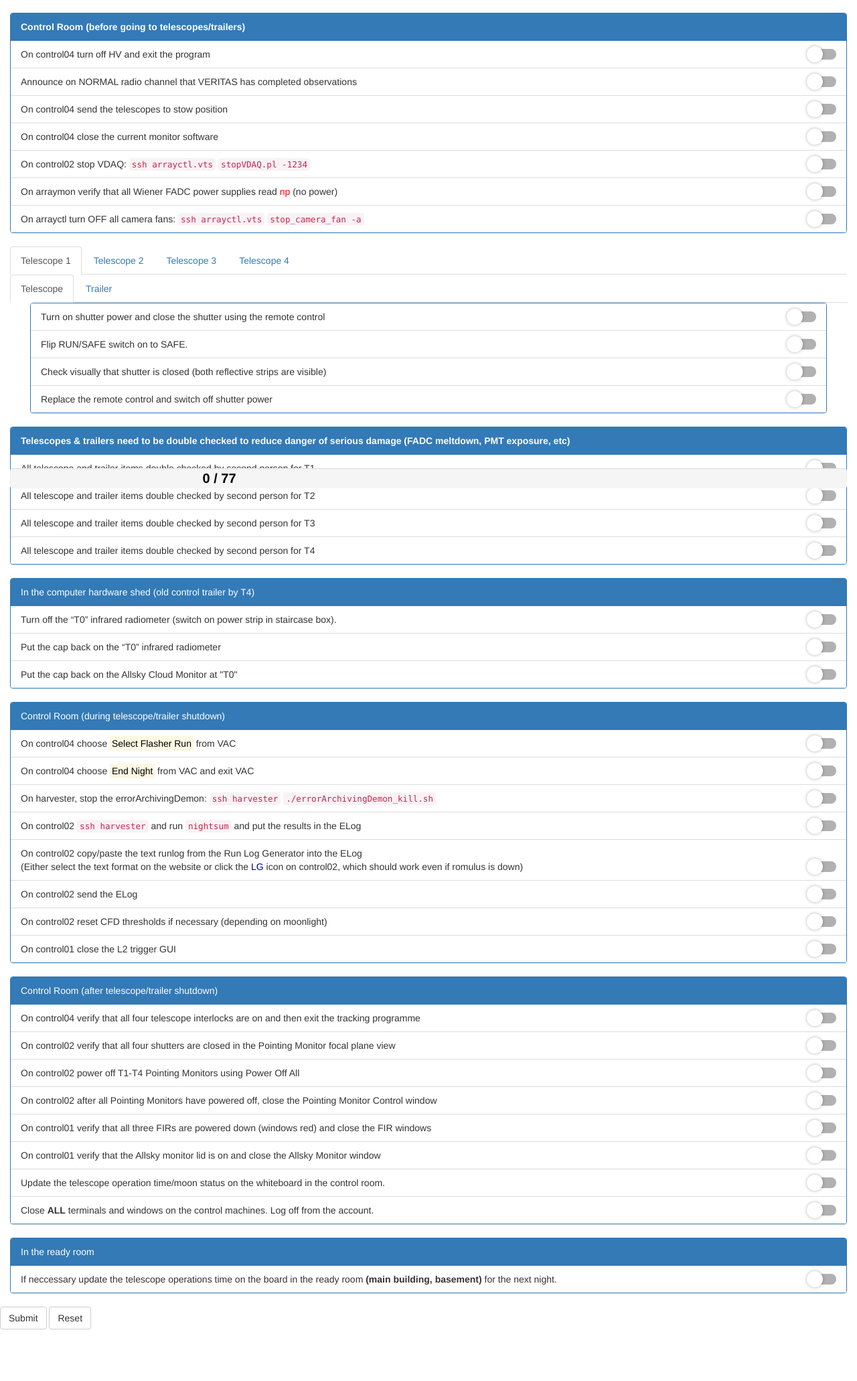
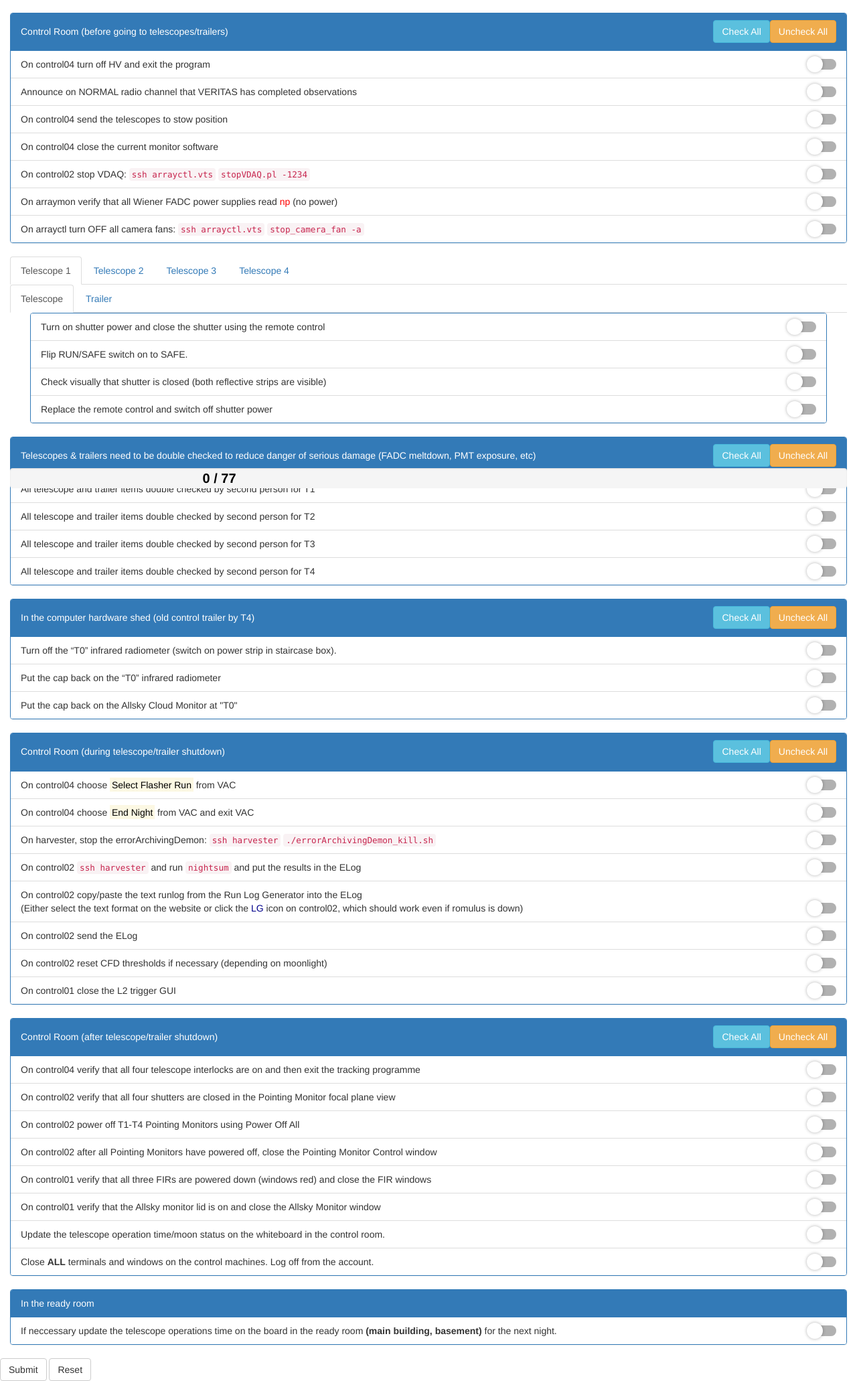
Before and after one commit to KarlenS/checklists, a Flask app: page /endnightform in a window 1280 px wide. Shown: the part 51-2113 px from the top of the page at 67% size. Before the commit the page ends 2036 px from the top, so only its background shows below. Run offline with Flask 2, Linux system fonts and the light colour scheme; the visitor is signed in with stand-in values (Sample User, id 1); some libraries are stand-ins or nearby versions.

```diff
--- a/app/templates/endnightform_new.html
+++ b/app/templates/endnightform_new.html
@@ -52,9 +52,12 @@
 <div class="row">
     <div class="col-xs-12">
         <div class="panel panel-primary">
-            <div class="panel-heading"><strong>Control Room (before going to telescopes/trailers)</strong></div>
+            <div class="panel-heading clearfix"><h5 class="pull-left">Control Room (before going to telescopes/trailers)</h5>
+                <button type="button" data-target="#endcontrolbefore" class="btn btn-warning pull-right">Uncheck All</button>
+                <button type="button" data-target="#endcontrolbefore" class="btn btn-info pull-right">Check All</button>
+            </div>
 
-            <ul class="list-group">
+            <ul class="list-group" id="endcontrolbefore">
 
             <li class="list-group-item">
 			    On control04 turn off HV and exit the program
@@ -571,9 +574,13 @@
 
     <div class="col-xs-12">
         <div class="panel panel-primary">
-            <div class="panel-heading"><strong>Telescopes & trailers need to be double checked to reduce danger of serious damage (FADC meltdown, PMT exposure, etc)</strong></div>
+            <div class="panel-heading clearfix"><h5 class="pull-left">Telescopes & trailers need to be double checked to reduce danger of serious damage (FADC meltdown, PMT exposure, etc)</h5>
+                 <button type="button" data-target="#endoutside" class="btn btn-warning pull-right">Uncheck All</button>
+                 <button type="button" data-target="#endoutside" class="btn btn-info pull-right">Check All</button>
 
-            <ul class="list-group">
+            </div>
+
+            <ul class="list-group" id="endoutside">
 
             <li class="list-group-item">
 		        All telescope and trailer items double checked by second person for T1
@@ -632,9 +639,12 @@
 		<br>
     <div class="col-xs-12">
         <div class="panel panel-primary">
-            <div class="panel-heading">In the computer hardware shed (old control trailer by T4)</div>
+            <div class="panel-heading clearfix"><h5 class="pull-left">In the computer hardware shed (old control trailer by T4)</h5>
+                  <button type="button" data-target="#endhardwareshed" class="btn btn-warning pull-right">Uncheck All</button>
+                  <button type="button" data-target="#endhardwareshed" class="btn btn-info pull-right">Check All</button>
+            </div>
 
-            <ul class="list-group">
+            <ul class="list-group" id="endhardwareshed">
 
             <li class="list-group-item">
 			    Turn off the “T0” infrared radiometer (switch on power strip in staircase box).
@@ -663,9 +673,12 @@
 
     <div class="col-xs-12">
         <div class="panel panel-primary">
-            <div class="panel-heading">Control Room (during telescope/trailer shutdown)</div>
+            <div class="panel-heading clearfix"><h5 class="pull-left">Control Room (during telescope/trailer shutdown)</h5>
+                <button type="button" data-target="#endcontrolduring" class="btn btn-warning pull-right">Uncheck All</button>
+                <button type="button" data-target="#endcontrolduring" class="btn btn-info pull-right">Check All</button>
+            </div>
 
-            <ul class="list-group">
+            <ul class="list-group" id="endcontrolduring">
 
             <li class="list-group-item">
 			    On control04 choose <mark>Select Flasher Run</mark> from VAC
@@ -737,9 +750,12 @@
 
     <div class="col-xs-12">
         <div class="panel panel-primary">
-            <div class="panel-heading">Control Room (after telescope/trailer shutdown)</div>
+            <div class="panel-heading clearfix"><h5 class="pull-left">Control Room (after telescope/trailer shutdown)</h5>
+                <button type="button" data-target="#endcontrolafter" class="btn btn-warning pull-right">Uncheck All</button>
+                <button type="button" data-target="#endcontrolafter" class="btn btn-info pull-right">Check All</button>
+            </div>
 
-            <ul class="list-group">
+            <ul class="list-group" id="endcontrolafter">
 
             <li class="list-group-item">
 			    On control04 verify that all four telescope interlocks are on and then exit the tracking programme
@@ -866,14 +882,15 @@
 
         $(':checkbox').change(function(data) {
             text =  $(this).attr('id');
-            width = parseFloat($("#progress-bar-end").attr("aria-valuenow"));
+            //width = parseFloat($("#progress-bar-end").attr("aria-valuenow"));
+            width = document.querySelectorAll('input[type="checkbox"]:checked').length * 100./126.;
             if(this.checked){
                 socket.emit('check',{msg: text});
-                width += 100./77.;
+                //width += 100./77.;
             }
             else{
                 socket.emit('uncheck',{msg: text});
-                width -= 100./77.;
+                //width -= 100./77.;
             }
 
             socket.emit('updatebare',{bar: width});
@@ -897,19 +914,39 @@
                 .attr("aria-valuenow", data.bar)
                 .text(value + "/77");
 
+                if (value >= 100) {
+                    toastr.success('Checklist Completed!');
+                }
+
         });
+
+        $('.btn-info').click(function(){
+            var target = $(this).attr("data-target");
+            $(target).parent().find('li input[type=checkbox]').prop('checked',true).change();
+        });
+
+        $('.btn-warning').click(function(){
+            var target = $(this).attr("data-target");
+            $(target).parent().find('li input[type=checkbox]').prop('checked',false).change();
+        });
+
+
+
+
+        socket.on('status', function(data){
+                session = data.msg;
+        });
+
+        window.onbeforeunload = leave_room;
+
+        function leave_room() {
+            socket.emit('left', {msg: session}, function() {
+                socket.disconnect();
+            });
+        }
 
     });
 
-        window.onbeforeunload = leave_room;
-        function leave_room() {
-            socket.emit('left', {}, function() {
-                socket.disconnect();
-
-                // go back to the login page
-                window.location.href = "{{ url_for('main.checklists') }}";
-            });
-        }
 </script>
 
 
```
Also changed, not shown: app/templates/startnightform_new.html (+36 -4 lines).
